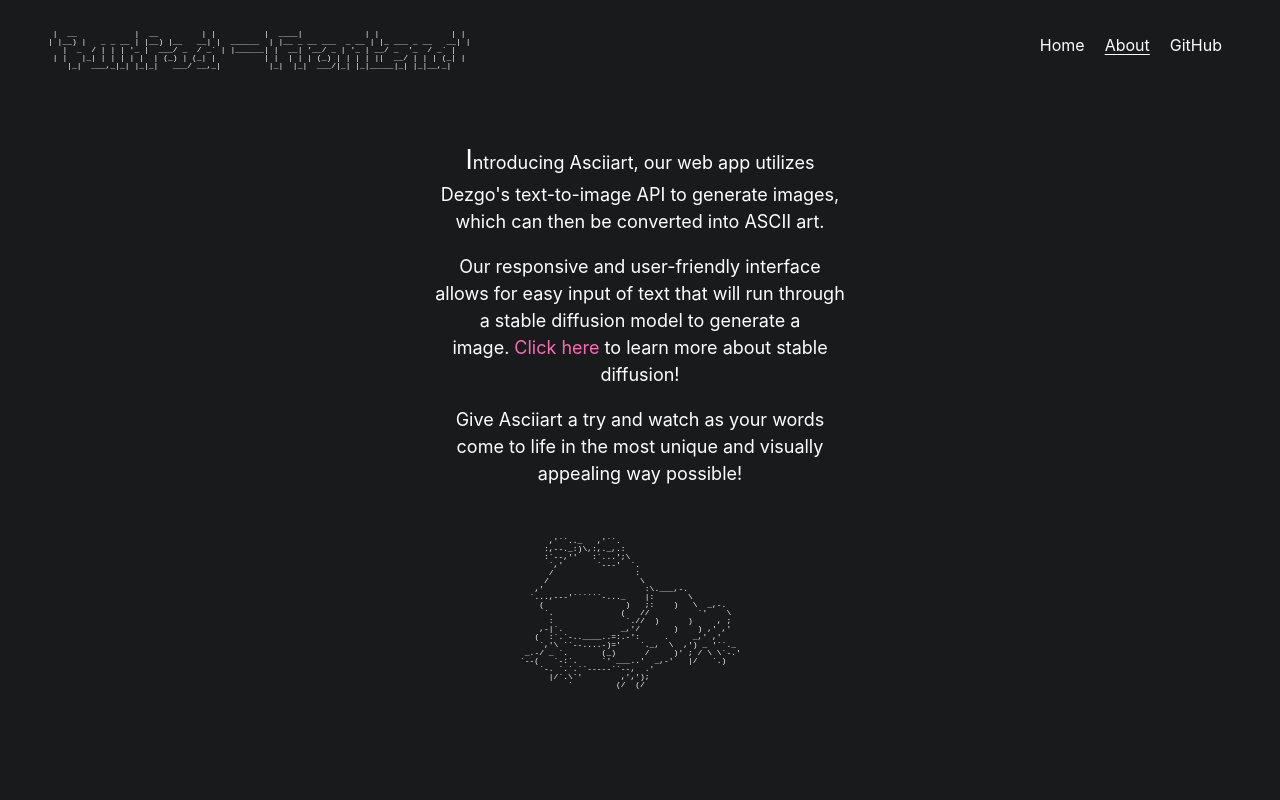
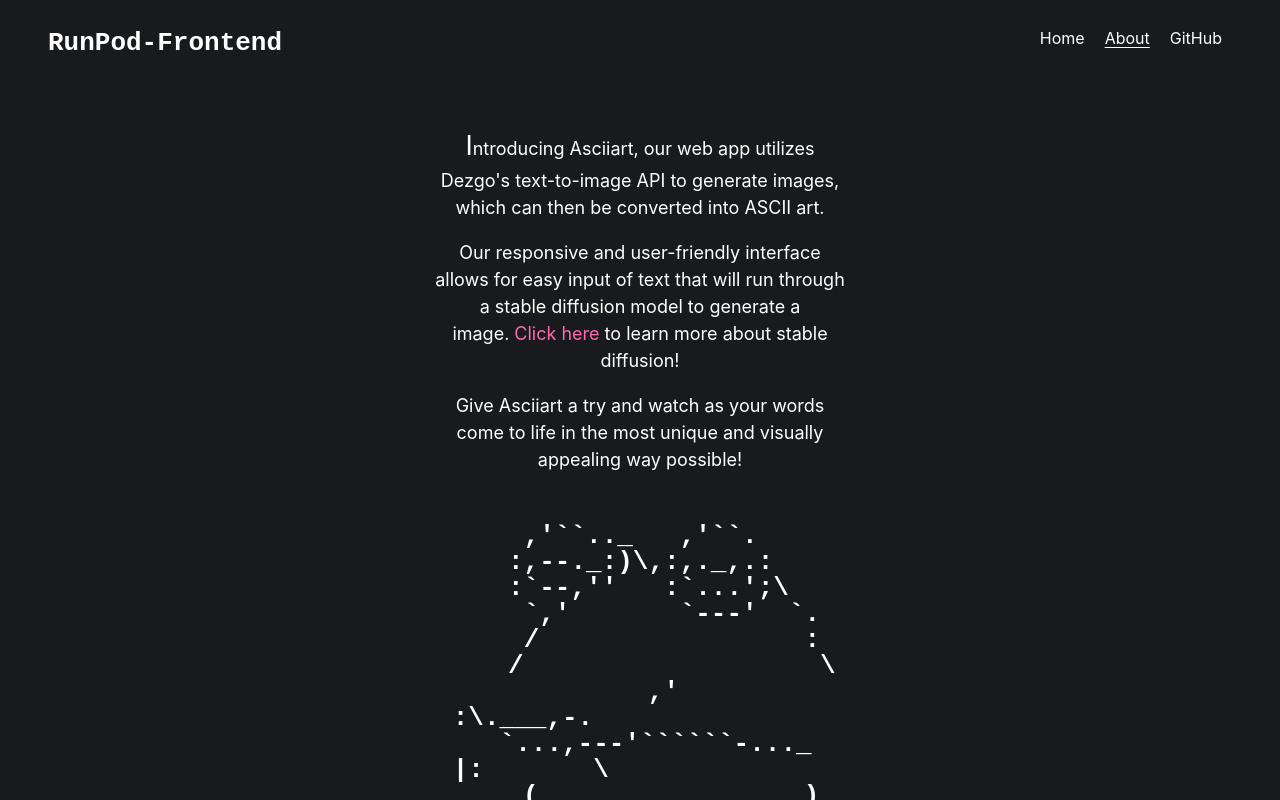
Before and after one commit to anamika8/runpod_frontend, a React (Create React App) app: page /about in a window 1280 px wide. Shown: the top 800 px of the page. Built offline with nearby package versions, Linux system fonts and the light colour scheme; no server answers.

Commit message:
Fix header style for the app

```diff
--- a/src/components/header/Header.css
+++ b/src/components/header/Header.css
@@ -5,5 +5,6 @@
 }
 
 .title {
-    font-size: 8px;
+    font-size: 2em;
+    font-weight: bold;
 }
--- a/src/components/header/Header.js
+++ b/src/components/header/Header.js
@@ -3,11 +3,7 @@
 import './Header.css';
 
 const art = [
- "|  __ \           |  __ \        | |          |  ____|             | |               | |",
- "| |__) |   _ _ __ | |__) |__   __| |  ______  | |__ _ __ ___  _ __ | |_ ___ _ __   __| |",
- "|  _  / | | | '_ \|  ___/ _ \ / _` | |______| |  __| '__/ _ \| '_ \| __/ _ \ '_ \ / _` |",
- "| | \ \ |_| | | | | |  | (_) | (_| |          | |  | | | (_) | | | | ||  __/ | | | (_| |",
- "|_|  \_\__,_|_| |_|_|   \___/ \__,_|          |_|  |_|  \___/|_| |_|\__\___|_| |_|\__,_|",
+  "RunPod-Frontend"
 ].join('\n');
 
 
```
